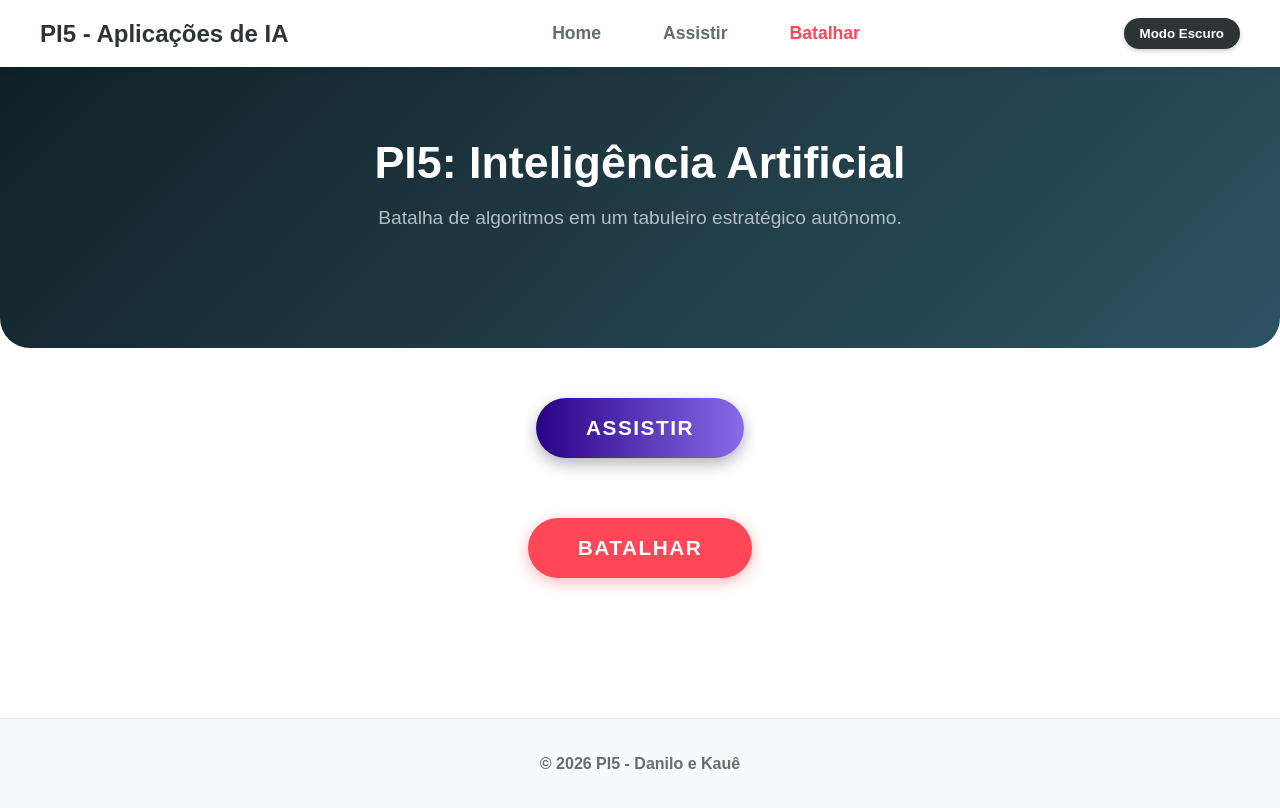
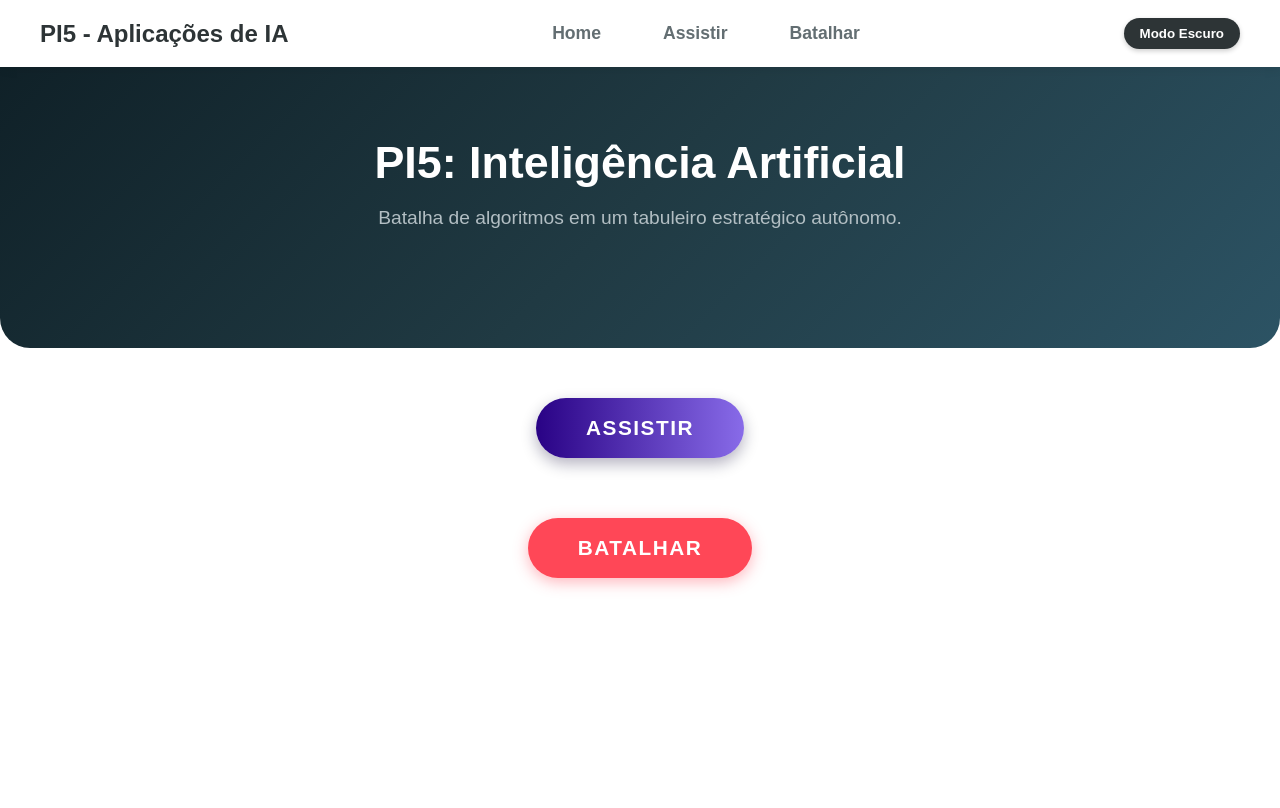
Before and after one commit to yyukim0/PI5, a React (Vite) app: page / in a window 1280 px wide. Built offline with nearby package versions, Linux system fonts and the light colour scheme; no server answers.

Commit message:
Finalizado

```diff
--- a/src/components/Footer.jsx
+++ b/src/components/Footer.jsx
@@ -1,7 +1,7 @@
 export function Footer() {
     return (
         <footer className="app-footer">
-            <p>&copy; 2026 PI5 - Danilo e Kauê</p>
+            <p></p>
         </footer>
     );
 }
--- a/src/components/Navbar.jsx
+++ b/src/components/Navbar.jsx
@@ -10,7 +10,7 @@ export function Navbar({ isDark, setIsDark }) {
             <nav className="app-nav">
                 <Link to="/" className="nav-link">Home</Link>
                 <Link to="/watch" className="nav-link">Assistir</Link>
-                <Link to="/battle" className="nav-link" style={{ color: "#ff4757", fontWeight: "bold" }}>
+                <Link to="/battle" className="nav-link">
                     Batalhar
                 </Link>
             </nav>
--- a/src/components/PlayerSelect.jsx
+++ b/src/components/PlayerSelect.jsx
@@ -1,10 +1,7 @@
 import { api } from "../services/api";
 
 export const PLAYERS = [
-    { id: 21, name: "PalermaBot (Principal)", token: import.meta.env.VITE_API_TOKEN },
-    { id: 78, name: "Eriguei (Teste)", token: import.meta.env.VITE_API_TOKEN_ERIGUEI },
-    { id: 166, name: "Blazurr", token: "_WHSKy9hZjru9MsJ3UIV21lFJXoFBQZPTXXc7y0a_x8" },
-    { id: 167, name: "torstic", token: "nauykeVAbPmknD9k1-zyDqpUMJR6eu7a8_5kE96oqyk" }
+    { id: 166, name: "Blazurr", token: "_WHSKy9hZjru9MsJ3UIV21lFJXoFBQZPTXXc7y0a_x8" }
 ];
 
 export function PlayerSelect({ value, onChange, label, variant = "arena" }) {
--- a/src/styles/header-footer.css
+++ b/src/styles/header-footer.css
@@ -46,10 +46,8 @@
 .app-footer {
     padding: 20px;
     text-align: center;
-    background-color: #f8f9fa;
     color: #636e72;
     font-weight: bold;
-    border-top: 1px solid #dfe4ea;
     margin-top: 40px;
 }
 
@@ -91,7 +89,6 @@
 
 .dark-mode .app-footer {
     background-color: #1e272e;
-    border-top-color: #333;
     color: #b2bec3;
 }
 
```
Also changed, not shown: 1 other file (tests, documents, lock files or other folders).
